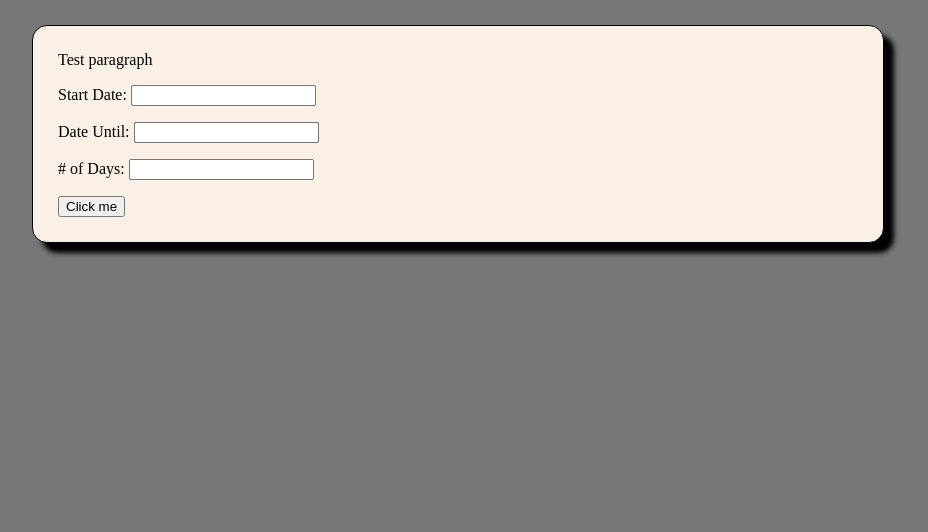
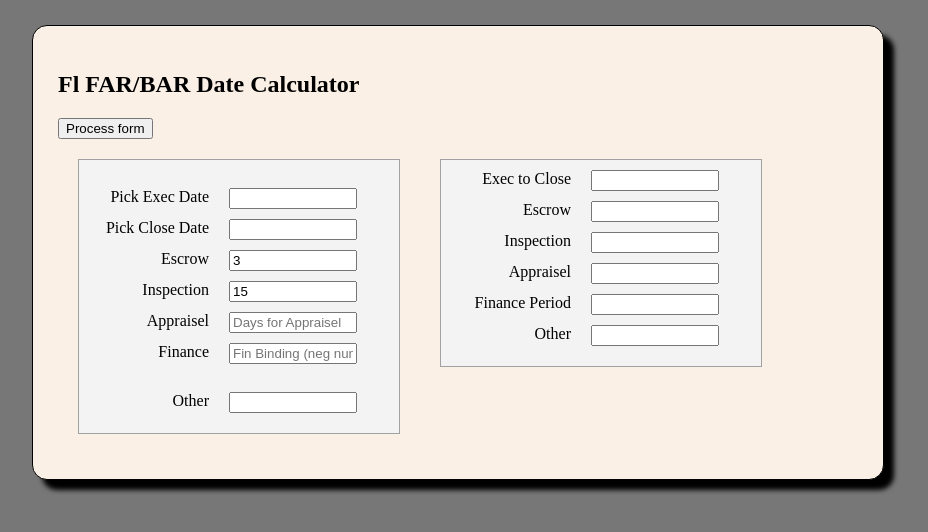
Before and after one commit to sawicki/farbar, a plain HTML site: page index.html in a window 1280 px wide. Shown: the whole page, without its empty margins (182-1110 px from the left). Drawn offline with nearby package versions, Linux system fonts and the light colour scheme.

Commit message:
synch file

```diff
--- a/index.html
+++ b/index.html
@@ -5,11 +5,11 @@
 <head>
   <meta charset="utf-8">
 
-  <title>Template Title</title>
+  <title>FAR/BAR Calculations</title>
   <meta name="description" content="HTML5 Template">
   <meta name="author" content="Felix Sawicki">
 
-  <link rel="stylesheet" href="css/styles.css?v=1.0">
+  <!-- <link rel="stylesheet" href="css/styles.css?v=1.0"> -->
   <link rel="stylesheet" href="//code.jquery.com/ui/1.11.4/themes/smoothness/jquery-ui.css">
   <style>
     b.right {
@@ -40,27 +40,34 @@
       margin-left: 40px;
     }
 
-    td {
-      width: 90px;
+    .formLayout,
+    .outForm {
+      background-color: #f3f3f3;
+      border: solid 1px #a1a1a1;
+      padding: 10px;
+      width: 300px;
+      margin: 20px;
     }
 
-    td.answer {
-      width: 150px;
-    }
-
-    table#t01 {
-      border: 1px solid black;
-      border-collapse: collapse;
-      overflow: hidden;
+    .formLayout {
       float: left;
     }
 
-    table#t01 tr:nth-child(even) {
-      background-color: #eee;
+    .formLayout label,
+    .formLayout input {
+      display: block;
+      width: 120px;
+      float: left;
+      margin-bottom: 10px;
     }
 
-    table#t01 tr:nth-child(odd) {
-      background-color: #fff;
+    .formLayout label {
+      text-align: right;
+      padding-right: 20px;
+    }
+
+    br {
+      clear: left;
     }
 
     body {
@@ -83,32 +90,147 @@
 <body>
   <div id=container>
 
-      Test paragraph
-    <p>Start Date:
-      <input type="text" id="datepicker">
+    <h2>Fl FAR/BAR Date Calculator</h2>
+    <!-- <p>Start Date:
+
     </p>
-    <p id="dateUntil">Date Until:
-      <input type="text" id="date2">
+    <input type="radio" name="endDate" value="male">Pick closing date by calendar
+    <br>
+    <input type="radio" name="endDate" value="female">Pick number of days until closing
+    <br> -->
+    <!-- <p id="secDate">Date Until:
+
     </p>
-    <p id="numDays"># of Days:
-      <input type="text" id="date2">
-    </p>
-    <button onclick="myFunction()">Click me</button>
+    <p># of Days:
+
+      <br> -->
+    <button onclick="processForm()">Process form</button>
+    <br>
+
+    <div class="formLayout">
+      <!-- <label>Title</label>
+      <select>
+        <option>Mr.</option>
+        <option>Dr.</option>
+        <option>Ms.</option>
+        <option>Mrs.</option>
+      </select> -->
+      <br>
+      <label>Pick Exec Date</label>
+      <input type="text" id="execDate">
+
+      <label>Pick Close Date</label>
+      <input type="text" id="closeDate">
+
+      <br>
+      <label>Escrow</label>
+      <input id="escrowDays" placeholder="Days to Escrow" value="3">
+      <br>
+      <label>Inspection</label>
+      <input id="inspectDays" placeholder="Days for Inspection" value="15">
+      <br>
+      <label>Appraisel</label>
+      <input id="daysAppraisel" placeholder="Days for Appraisel">
+      <br>
+      <label>Finance</label>
+      <input id="daysFinance" placeholder="Fin Binding (neg numb)">
+      <br>
+      <!-- <label>City</label>
+      <select id="city">
+        <option>New York</option>
+        <option>Chicago</option>
+        <option>etc.</option>
+      </select> -->
+      <br>
+      <label>Other</label>
+      <input id="otherDays">
+      <br>
+    </div>
+    <div class="formLayout">
+      <label>Exec to Close</label>
+      <input type="text" id="numDays">
+      <!-- <label>Contract Executed</label>
+      <input id="execOut" readonly>
+      <label>Closing Date</label>
+      <input id = "closeOut" readonly> -->
+      <label>Escrow</label>
+      <input id="escrowDate" readonly>
+      <label>Inspection</label>
+      <input id=inspectDate readonly>
+      <label>Appraisel</label>
+      <input id=appraiseDate readonly>
+      <label>Finance Period</label>
+      <input id="financeDate" readonly>
+      <label>Other</label>
+      <input id="otherDate1" readonly>
+
+
+    </div>
+  </div>
+  <script>
+    $("#execDate").datepicker();
+    $("#closeDate").datepicker();
+
+    function processForm() {
+      var execDate = document.getElementById("execDate").value;
+      var closeDate = document.getElementById("closeDate").value;
+      // alert("dates picked are " + date1 + "  and  " + closeDate);
+      dateDif();
+
+      // newDate = daystoDate(execDate,document.getElementById("escrowDays").value);
+      // document.getElementById("escrowDate").value = newDate.toDateString();
+      // newDate = daystoDate(execDate,document.getElementById("inspectDays").value);
+      // document.getElementById("inspectDate").value = newDate.toDateString();
+      daystoDate2("execDate", "escrowDays", "escrowDate");
+      daystoDate2("execDate", "inspectDays", "inspectDate");
+      daystoDate2("execDate", "daysAppraisel", "appraiseDate");
+      daystoDate2("closeDate", "daysFinance", "financeDate");
+      daystoDate2("execDate", "otherDays", "otherDate1");
+
+    }
+
+    function dateDif() {
+      var execDate = new Date(document.getElementById("execDate").value);
+      var closeDate = new Date(document.getElementById("closeDate").value);
+      var oneDay = 24 * 60 * 60 * 1000; // hours*minutes*seconds*milliseconds
+      // var firstDate = new Date(2008,01,12);
+      // var secondDate = new Date(2008,01,22);
+
+      var diffDays = Math.round(Math.abs((closeDate.getTime() - execDate.getTime()) / (oneDay)));
+      document.getElementById("numDays").value = diffDays;
+      // alert(diffDays);
+    }
+
+    function daystoDate(date, days) {
+      // body...
+      var newdate = new Date(date);
+      newdate.setDate(parseInt(newdate.getDate()) + parseInt(days));
+      var nd = new Date(newdate);
+      return nd;
+
+    }
+
+    function daystoDate2(dateField, daysField, outputField) {
+      // body...
+      var newdate = new Date(document.getElementById(dateField).value);
+      var days = document.getElementById(daysField).value;
+      newdate.setDate(parseInt(newdate.getDate()) + parseInt(days));
+      var nd = (new Date(newdate)).toDateString();
+      document.getElementById(outputField).value = nd;
+      var wd = nd.split(/[\s+]/);
+      if(wd[0]=="Sun"||
+         wd[0]=="Sat"){
+        document.getElementById(outputField).style.background = "pink";
+
+      }
 
 
 
-  </div>
-  <script>
-    $("#datepicker").datepicker();
-    $("#date2").datepicker();
 
-    function myFunction() {
-      var date1 = document.getElementById("datepicker").value;
-      var date2 = document.getElementById("date2").value;
-      alert("dates picked are " + date1 + "  and  " + date2)
+      return nd;
     }
   </script>
-  <script src="js/scripts.js"></script>
+  <!-- <script src="js/scripts.js"></script> -->
   <script>
     // put inline javascript here
   </script>
```
